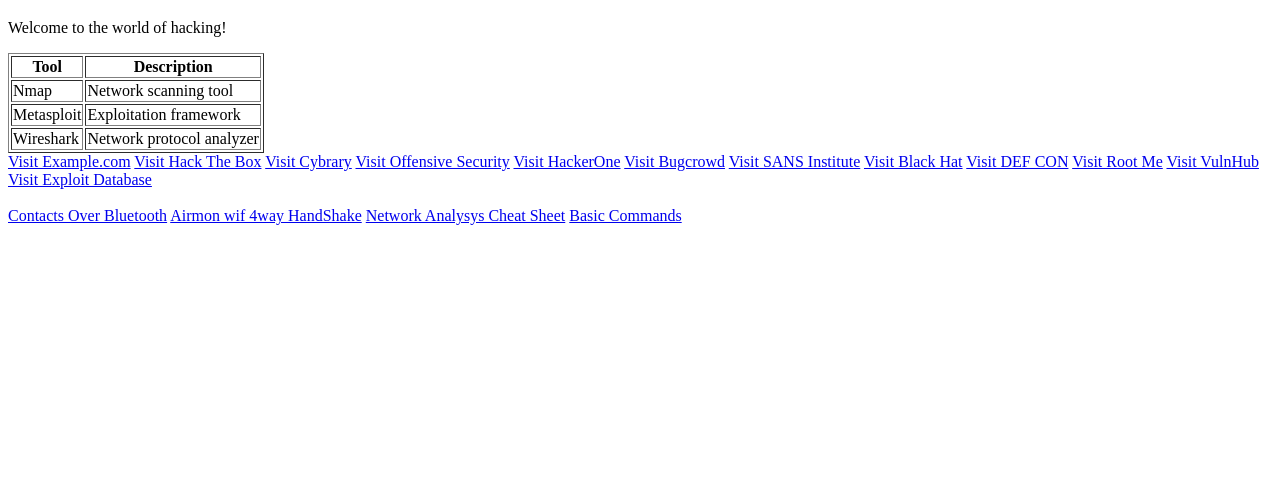
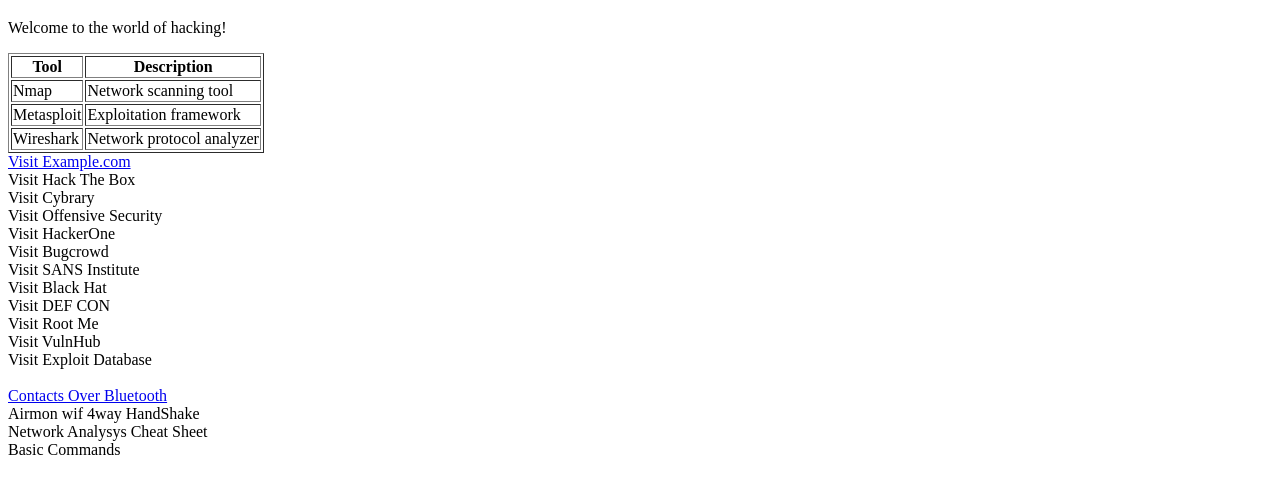
Before and after one commit to ExKave/cyberHub, a plain HTML site: page index.html in a window 1280 px wide. Shown: the part 61-554 px from the top of the page. Drawn offline with Linux system fonts and the light colour scheme.

Commit message:
added page break

```diff
--- a/index.html
+++ b/index.html
@@ -28,25 +28,25 @@
 
     </table>
 
-    <a href="https://www.example.com" target="_blank">Visit Example.com</a>
-    <a href="https://www.hackthebox.eu" target="_blank">Visit Hack The Box</a>
-    <a href="https://www.cybrary.it" target="_blank">Visit Cybrary</a>
-    <a href="https://www.offensive-security.com" target="_blank">Visit Offensive Security</a>
-    <a href="https://www.hackerone.com" target="_blank">Visit HackerOne</a>
-    <a href="https://www.bugcrowd.com" target="_blank">Visit Bugcrowd</a>
-    <a href="https://www.sans.org" target="_blank">Visit SANS Institute</a>
-    <a href="https://www.blackhat.com" target="_blank">Visit Black Hat</a>
-    <a href="https://www.defcon.org" target="_blank">Visit DEF CON</a>
-    <a href="https://www.root-me.org" target="_blank">Visit Root Me</a>
-    <a href="https://www.vulnhub.com" target="_blank">Visit VulnHub</a>
-    <a href="https://www.exploit-db.com" target="_blank">Visit Exploit Database</a>
+    <a href="https://www.example.com" target="_blank">Visit Example.com</a><br
+    <a href="https://www.hackthebox.eu" target="_blank">Visit Hack The Box</a><br
+    <a href="https://www.cybrary.it" target="_blank">Visit Cybrary</a><br
+    <a href="https://www.offensive-security.com" target="_blank">Visit Offensive Security</a><br
+    <a href="https://www.hackerone.com" target="_blank">Visit HackerOne</a><br
+    <a href="https://www.bugcrowd.com" target="_blank">Visit Bugcrowd</a><br
+    <a href="https://www.sans.org" target="_blank">Visit SANS Institute</a><br
+    <a href="https://www.blackhat.com" target="_blank">Visit Black Hat</a><br
+    <a href="https://www.defcon.org" target="_blank">Visit DEF CON</a><br
+    <a href="https://www.root-me.org" target="_blank">Visit Root Me</a><br
+    <a href="https://www.vulnhub.com" target="_blank">Visit VulnHub</a><br
+    <a href="https://www.exploit-db.com" target="_blank">Visit Exploit Database</a><br
 
     <br> <br>
 
-    <a href="./ContactsOverBluetooth.html" target="_blank">Contacts Over Bluetooth</a>
-    <a href="./Airmon_wif_4wayHandShake.pdf" target="_blank">Airmon wif 4way HandShake</a>
-    <a href="./NetworkAnalysysCheatSheet.pdf" target="_blank">Network Analysys Cheat Sheet</a>
-    <a href="basic_commands.md" target="_blank">Basic Commands</a>
+    <a href="./ContactsOverBluetooth.html" target="_blank">Contacts Over Bluetooth</a><br
+    <a href="./Airmon_wif_4wayHandShake.pdf" target="_blank">Airmon wif 4way HandShake</a><br
+    <a href="./NetworkAnalysysCheatSheet.pdf" target="_blank">Network Analysys Cheat Sheet</a><br
+    <a href="basic_commands.md" target="_blank">Basic Commands</a><br
 
 
 
```
